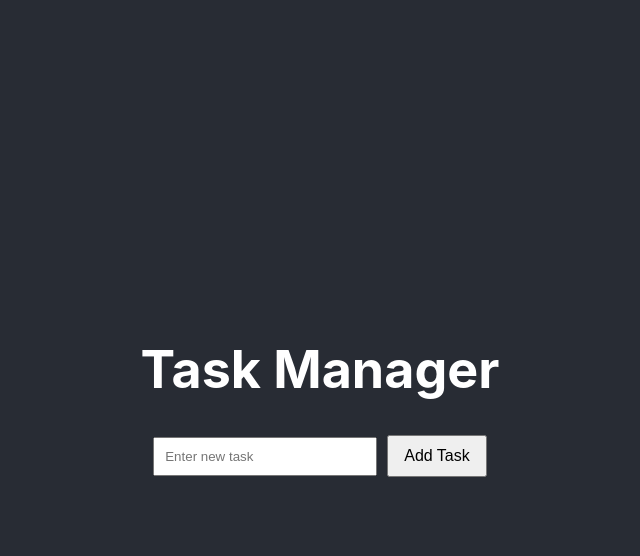
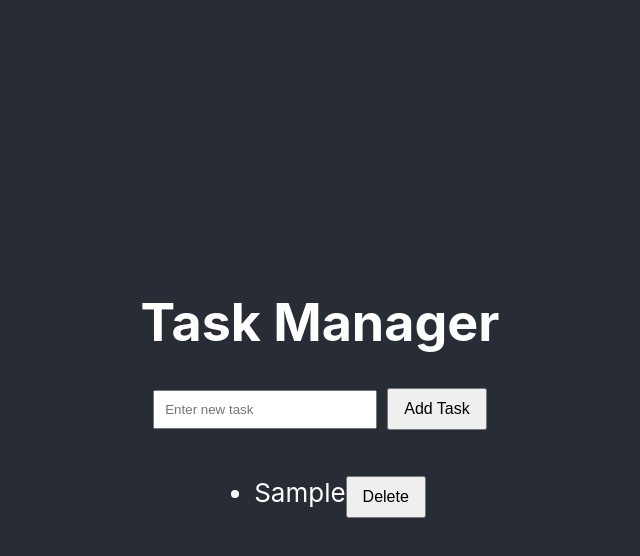
Before and after one commit to haleyfougere/task_manager, a React (Create React App) app: page / in a window 1280 px wide. Both pictures are taken after typing "Sample" into the empty fields and a click on the button "Add Task". Shown: the top 556 px of the page, without its empty margins (320-960 px from the left). Built offline with nearby package versions, Linux system fonts and the light colour scheme; the HTML template or start-up script is replaced by a standard one.

Commit message:
adding delete tasks and add the task list to the screen

```diff
--- a/src/App.js
+++ b/src/App.js
@@ -24,8 +24,19 @@
 
   // toggle the task completion field
   const toggleTaskCompletion = (index) => {
-    // code to get to the specific task and update the completion field
+    // code to get the specific task to toggle completion true and false
+    const updatedTasks = tasks.map((task, i) =>
+      i === index ? {...task, completed: !task.completed } : task
+
+    );
+    setTasks(updatedTasks);
   };
+
+    // Delete a task
+    const deleteTask = (index) => {
+      const updatedTasks = tasks.filter((_, i) => i !== index);
+      setTasks(updatedTasks);
+    };
 
   return (
     <div className='App-header'>
@@ -40,6 +51,16 @@
         />
         <button onClick={addTask}>Add Task</button>
       </div>
+      <ul className='task-list'>
+      {tasks.map((task, index) => (
+          <li key={index} className={task.completed ? 'completed' : ''}>
+            <span onClick={() => toggleTaskCompletion(index)}>
+              {task.text}
+            </span>
+            <button onClick={() => deleteTask(index)}>Delete</button>
+          </li>
+        ))}
+      </ul>
     </div>
   );
 }
```
